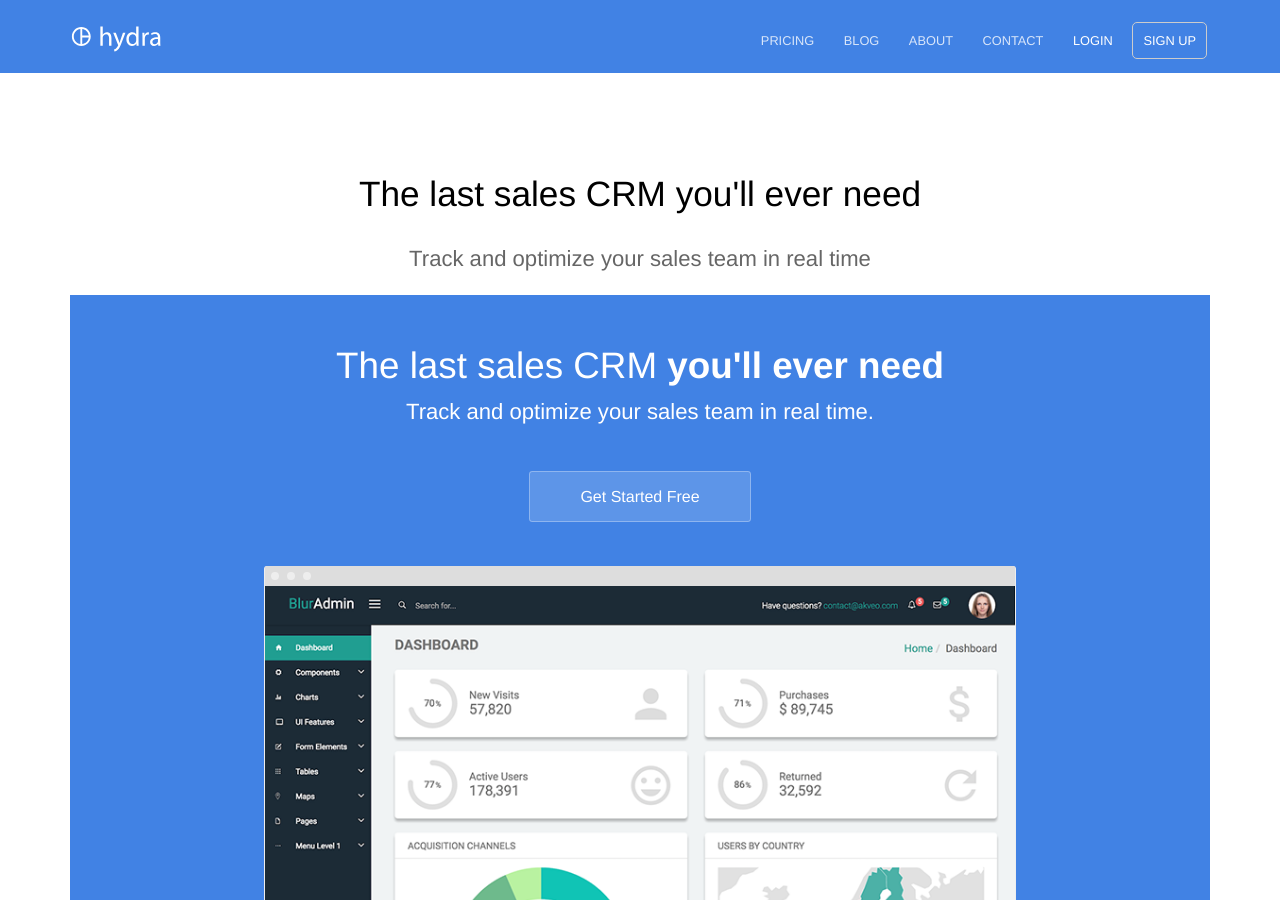
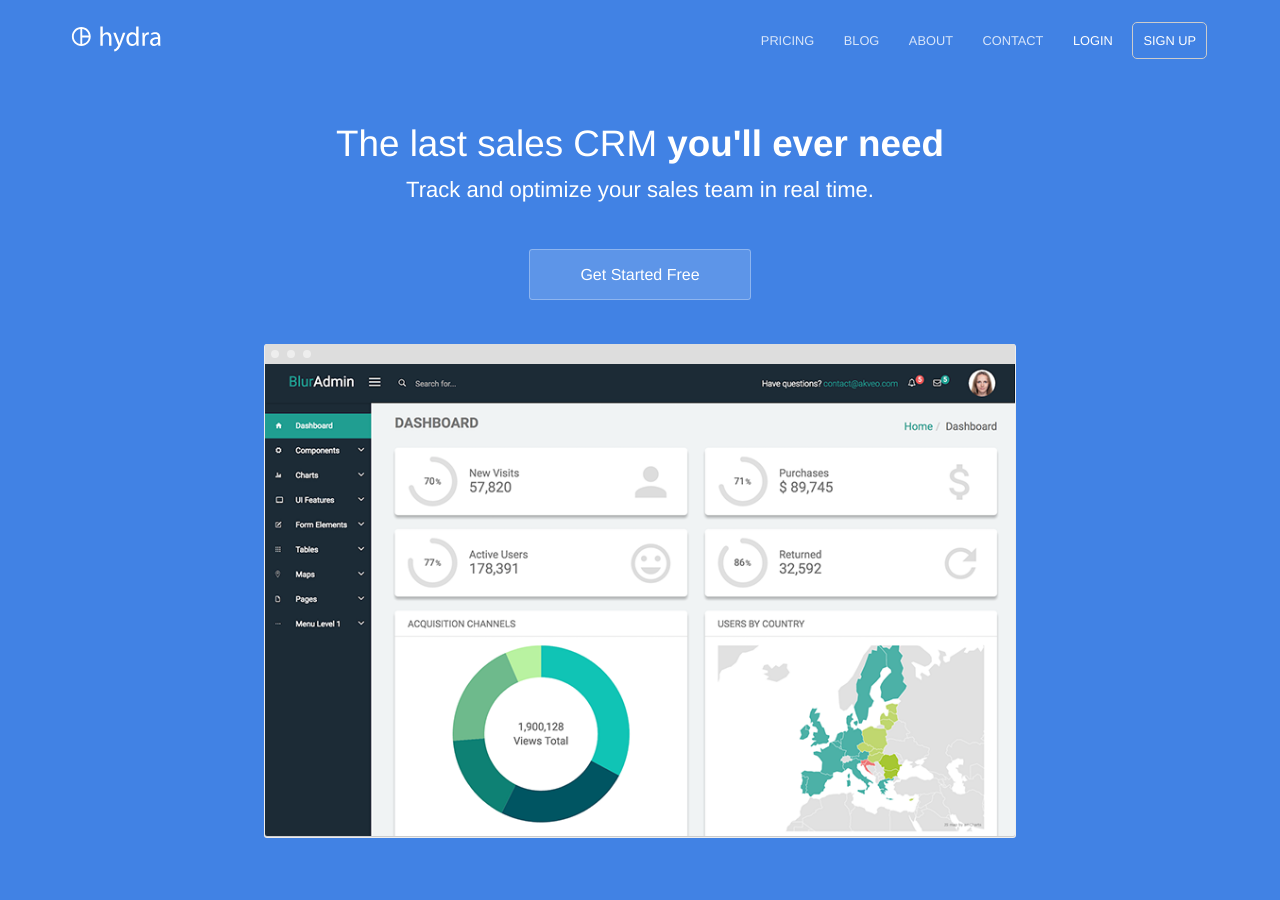
Before and after one commit to krtejeda/PersonalCuraTour, a Jekyll site: the page built from index.html, in a window 1280 px wide and 900 px high. Built offline with Jekyll 4.4.1, drawn with Linux system fonts in a browser that asks for light colours; the list of posts is cut into pages by our own code; some of the changed lines change nothing that is shown.

Commit message:
Update _config.yml

```diff
--- a/_config.yml
+++ b/_config.yml
@@ -1,156 +1,38 @@
-# --- General options --- #
+# ----
+# Site
 
-# url is the full website URL
-# baseurl is the website's URL without the hostname
+title: Hydra Template
+url: "https://proud-alligator.cloudvent.net"
+baseurl:
+google_analytics_key:
+google_maps_javascript_api_key:
+disqus_shortname:
 
-# If you are building a simple GitHub user page (http://username.github.io) then use these settings:
-#url: "http://username.github.io"
-#baseurl: ""
+# Values for the jekyll-seo-tag gem (https://github.com/jekyll/jekyll-seo-tag)
+logo: /siteicon.png
+description: Product marketing template for Jekyll.
+author:
+  name:
+  email:
+  twitter: # twitter username without the @ symbol
+social:
+  name: Hydra Template
+  links:
+    - https://github.com/CloudCannon/hydra-jekyll-template
 
-# If you are building a GitHub project page then use these settings:
-url: "http://krtejeda.github.io/PersonalCuraTour"
-baseurl: "/PersonalCuraTour"
+# -----
+# Build
 
-# Of course don't forget to change the username and projectname to YOUR username and project
+timezone: Etc/UTC
 
-# Name of website
-title: Personal CuraTour
+collections:
+  staff_members:
+    _hide_content: true
 
-# Short description of your site
-description: Personal CuraTour
+paginate: 10
+paginate_path: "/blog/:num/"
+permalink: pretty
 
-# --- Navigation bar options --- #
-
-# List of links in the navigation bar
-navbar-links:
-  TOP SECRET: "aboutme"
-  Appendix: "Appendix"
-
-# Image to show in the navigation bar - image must be a square (width = heiht)
-# Remove this parameter if you don't want an image in the navbar
-avatar: "/img/logo.jpg"
-
-# If you want to have an image logo in the top-left corner instead of the title text,
-# then specify the following parameter
-# title-img: /path/to/image
-
-# --- Background colour/image options --- #
-
-# Personalize the colors in your website. Colour values can be any valid CSS colour
-
-navbar-col: "#F5F5F5"
-navbar-text-col: "#2C3E50"
-navbar-children-col: "#F5F5F5"
-page-col: "#eeeeee"
-link-col: "#008AFF"
-hover-col: "#0085A1"
-footer-col: "#F5F5F5"
-footer-text-col: "#2C3E50"
-footer-link-col: "#404040"
-
-# Alternatively, the navbar, footer, and page background can be set to use background images
-# instead of colour
-
-# navbar-img: "/img/bgimage.png"
-# footer-img: "/img/bgimage.png"
-# page-img: "/img/bgimage.png"
-
-# --- Footer options --- #
-
-# Change all these values or delete the ones you don't want.
-# Important: you must keep the "name" parameter, everything else you can remove
-author:
-  name: Personal CuraTour
-
-# Select your active Social Network Links.
-# Uncomment the links you want to show in the footer and add your information to each link.
-# You can reorder the items to define the link order.
-# If you want to add a new link that isn't here, you'll need to also edit the file _data/SocialNetworks.yml
-social-network-links:
-  rss: true
-  email: "someone@example.com"
-  facebook: daattali
-  github: daattali
-  twitter: daattali
-#  reddit: yourname
-#  google-plus: +DeanAttali
-#  linkedin: daattali
-#  xing: yourname
-#  stackoverflow: "3943160/daattali"
-#  snapchat: deanat78
-#  instagram: deanat78
-#  youtube: user/deanat78
-#  spotify: yourname
-#  telephone: +14159998888
-#  steam: deanat78
-#  twitch: yourname
-#  yelp: yourname
-
-# Select which share links to show in posts
-share-links-active:
-  twitter: true
-  facebook: true
-  google: false
-  linkedin: true
-
-# How to display the link to the website in the footer
-# Remove this if you don't want a link in the footer
-#url-pretty: "MyWebsite.com"  # eg. "deanattali.com/beautiful-jekyll"
-
-# --- Web Statistics Section --- #
-
-# Fill in your Google Analytics gtag.js ID to track your website using gtag
-#gtag: ""
-
-# Fill in your Google Analytics ID to track your website using GA
-#google_analytics: ""
-
-# Google Tag Manager ID
-#gtm: ""
-
-# Matomo (aka Piwik) Web statistics
-# Uncomment the following section to enable Matomo. The opt-out parameter controls
-# whether or not you want to allow users to opt out of tracking.
-
-#matomo:
-#  site_id: "9"
-#  uri: "demo.wiki.pro"
-#  opt-out: true
-
-# --- Comments --- #
-
-# Fill in your Disqus shortname (NOT the userid) if you want to support Disqus comments
-# disqus: ""
-
-# To use Facebook Comments, fill in a Facebook App ID
-# fb_comment_id: ""
-
-# --- Misc --- #
-
-# Facebook App ID
-# fb_app_id: ""
-
-# Excerpt Word Length
-# Truncates the excerpt to the specified number of words on the index page
-excerpt_length: 50
-
-# Character used to separate site title and description in HTML document title
-# and RSS feed title
-title-separator: "-"
-
-# --- Don't need to touch anything below here (but you can if you want) --- #
-
-# Output options (more information on Jekyll's site)
-timezone: "America/Vancouver"
-markdown: kramdown
-highlighter: rouge
-permalink: /:year-:month-:day-:title/
-paginate: 5
-
-kramdown:
-  input: GFM
-
-# Default YAML values (more information on Jekyll's site)
 defaults:
   -
     scope:
@@ -158,84 +40,72 @@
       type: "posts"
     values:
       layout: "post"
-      comments: true  # add comments to all blog posts
-      social-share: true # add social media sharing buttons to all blog posts
+      _options:
+        content:
+          width: 1500
+          height: 2500
   -
     scope:
-      path: "" # all files
+      path: ""
+      type: "staff_members"
+    values:
+      _options:
+        image_path:
+          width: 600
+          height: 600
+  -
+    scope:
+      path: ""
     values:
       layout: "page"
-      show-avatar: true
+  -
+    scope:
+      path: "index.html"
+    values:
+      layout: "default"
+  -
+    scope:
+      path: "contact.html"
+    values:
+      full_width: true
 
-# Use tags index page and make tags on each post clickable
-link-tags: true
+jekyll-archives:
+  enabled:
+    - categories
 
-# Exclude these files from production site
+plugins:
+  - jekyll-archives
+  - jekyll-sitemap
+  - jekyll-seo-tag
+  - jekyll-feed
+  - jekyll-paginate
+
 exclude:
-  - CHANGELOG.md
-  - CNAME
-  - Dockerfile
   - Gemfile
   - Gemfile.lock
-  - LICENSE
   - README.md
-  - Vagrantfile
+  - LICENCE
 
-# prose.io config
-prose:
-  rooturl: '_posts'
-  media: 'img'
-  ignore:
-    - 404.html
-    - LICENSE
-    - feed.xml
-    - _config.yml
-    - /_layouts
-    - /_includes
-    - /css
-    - /img
-    - /js
-  metadata:
-    _posts:
-      - name: "layout"
-        field:
-          element: "hidden"
-          value: "post"
-      - name: "title"
-        field:
-          element: "text"
-          label: "Post title"
-          placeholder: "Title"
-          alterable: true
-      - name: "subtitle"
-        field:
-          element: "textarea"
-          label: "Subtitle"
-          placeholder: "A description of your post."
-          alterable: true
-      - name: "date"
-        field:
-          element: "text"
-          label: "Date"
-          help: "Enter date of post."
-          placeholder: "yyyy-mm-dd"
-          alterable: true
-      - name: "image"
-        field:
-          element: "text"
-          label: "Image"
-          help: "Add a thumbnail image to your post."
-          placeholder: "Thumbnail"
-          alterable: true
-      - name: "published"
-        field:
-          element: "checkbox"
-          label: "Publish"
-          help: "Check to publish post, uncheck to hide."
+# -----------
+# CloudCannon
 
-plugins:
-  - jekyll-paginate
-  - jekyll-sitemap
+social_icons:
+  - Facebook
+  - Google Plus
+  - Instagram
+  - LinkedIn
+  - Pinterest
+  - Tumblr
+  - Twitter
+  - YouTube
+  - RSS
 
-# Beautiful Jekyll / Dean Attali
-# 2fc73a3a967e97599c9763d05e564189
+_comments:
+  map: Update the map location and display settings.
+  latitude: Coordinates for the center marker on the map.
+  longitude: Coordinates for the center marker on the map.
+  zoom: The zoom level for the map.
+  pricing_table: Update the information in the pricing tables.
+  highlight: Emphasis the text
+  color: The background colour used in the plan name and call to action.
+  new_window: Open link in new window
```
